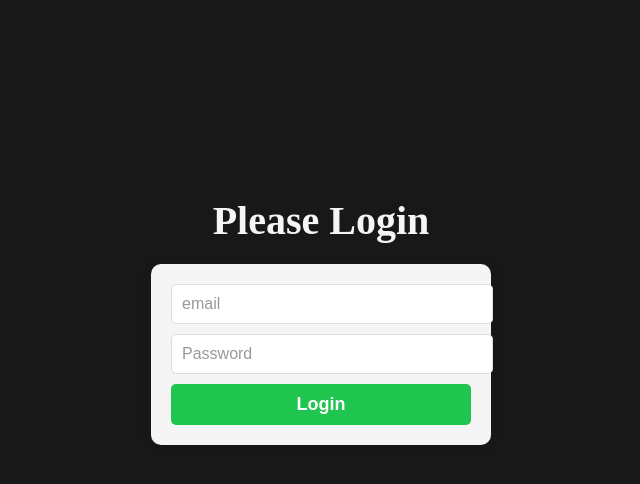
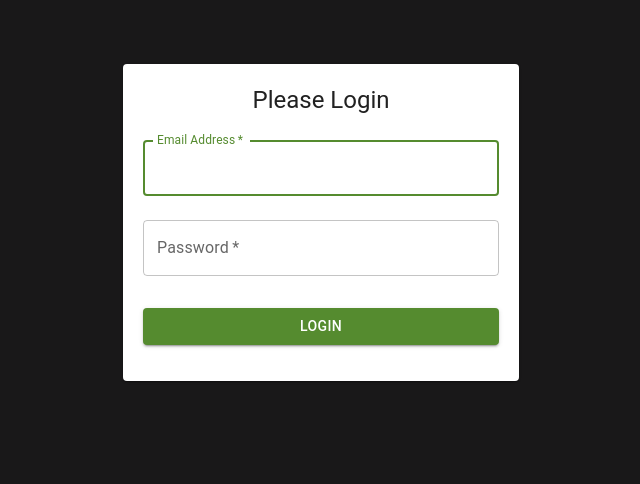
Before and after one commit to alberto-abarzua/peridash, a Next.js app in the folder frontend/: page /login in a window 1280 px wide. Shown: the top 484 px of the page, without its empty margins (319-959 px from the left). Built offline with nearby package versions, Linux system fonts and the light colour scheme; no server answers.

Commit message:
feat: redo user login and update dependencies

```diff
--- a/frontend/src/components/auth/LoginForm.jsx
+++ b/frontend/src/components/auth/LoginForm.jsx
@@ -1,45 +1,89 @@
-import { createToken, getToken } from '@/utils/auth';
-import { Box } from '@mui/material';
+import { createToken } from '@/utils/auth';
+import {
+    Container,
+    TextField,
+    Button,
+    Typography,
+    Box,
+    Card,
+} from '@mui/material';
 
 import { useRouter } from 'next/router';
-import React, { useState } from 'react';
+import { useState } from 'react';
 
-import styles from './LoginForm.module.css';
 const LoginForm = () => {
     const [email, setEmail] = useState('');
     const [password, setPassword] = useState('');
-    const router = useRouter(); // Initialize useRouter
+    const router = useRouter();
+
     const handleSubmit = async event => {
         event.preventDefault();
+        const success = await createToken(email, password);
 
-        let success = await createToken(email, password);
         if (success) {
             router.push('/');
         }
     };
+
     return (
-        <Box className={styles.outerGrid}>
-            <h1 className={styles.title}>Please Login</h1>
-            <form onSubmit={handleSubmit}>
-                <Box className={styles.loginForm}>
-                    <input
-                        type="input"
-                        placeholder="email"
+        <Container component="main" maxWidth="xs">
+            <Card
+                sx={{
+                    marginTop: 8,
+                    display: 'flex',
+                    flexDirection: 'column',
+                    alignItems: 'center',
+                    backgroundColor: 'white',
+                    padding: '20px',
+                }}
+            >
+                <Typography component="h1" variant="h5">
+                    Please Login
+                </Typography>
+                <Box
+                    component="form"
+                    noValidate
+                    sx={{ mt: 1, width: '100%' }}
+                    onSubmit={handleSubmit}
+                >
+                    <TextField
+                        variant="outlined"
+                        margin="normal"
+                        required
+                        fullWidth
+                        id="email"
+                        label="Email Address"
+                        name="email"
+                        autoComplete="email"
+                        autoFocus
                         value={email}
                         onChange={e => setEmail(e.target.value)}
-                        required={true}
                     />
-                    <input
+                    <TextField
+                        variant="outlined"
+                        margin="normal"
+                        required
+                        fullWidth
+                        name="password"
+                        label="Password"
                         type="password"
-                        placeholder="Password"
+                        id="password"
+                        autoComplete="current-password"
                         value={password}
                         onChange={e => setPassword(e.target.value)}
-                        required={true}
                     />
-                    <button type="submit">Login</button>
+                    <Button
+                        type="submit"
+                        fullWidth
+                        variant="contained"
+                        color="primary"
+                        sx={{ mt: 3, mb: 2 }}
+                    >
+                        Login
+                    </Button>
                 </Box>
-            </form>
-        </Box>
+            </Card>
+        </Container>
     );
 };
 
--- a/frontend/src/components/layout/Navbar.jsx
+++ b/frontend/src/components/layout/Navbar.jsx
@@ -1,3 +1,8 @@
+import Link from '@/components/layout/Link';
+import { logout } from '@/utils/auth';
+import LogoutIcon from '@mui/icons-material/Logout';
+import SettingsIcon from '@mui/icons-material/Settings';
+import SpaceDashboardIcon from '@mui/icons-material/SpaceDashboard';
 import StackedLineChartIcon from '@mui/icons-material/StackedLineChart';
 import {
     AppBar,
@@ -11,15 +16,11 @@ import {
     Divider,
     Box,
 } from '@mui/material';
+import ListItemIcon from '@mui/material/ListItemIcon';
 import { useTheme } from '@mui/material/styles';
 
-import Link from '@/components/layout/Link';
 import { useState } from 'react';
-import SettingsIcon from '@mui/icons-material/Settings';
-import ListItemIcon from '@mui/material/ListItemIcon';
-import SpaceDashboardIcon from '@mui/icons-material/SpaceDashboard';
-import LogoutIcon from '@mui/icons-material/Logout';
-import {logout} from '@/utils/auth';
+
 export default function Navbar() {
     const theme = useTheme();
     const [drawerOpen, setDrawerOpen] = useState(false);
@@ -48,7 +49,7 @@ export default function Navbar() {
     const drawer = (
         <div>
             <List>
-                {navLinks.map((link, index) => (
+                {navLinks.map(link => (
                     <Link href={link.path} key={link.title}>
                         <ListItem button>
                             <ListItemIcon>
@@ -62,15 +63,13 @@ export default function Navbar() {
                         </ListItem>
                     </Link>
                 ))}
-                <Divider/>
-                <ListItem button onClick = {logout}>
+                <Divider />
+                <ListItem button onClick={logout}>
                     <ListItemIcon>
                         <LogoutIcon sx={{ color: 'red' }} />
                     </ListItemIcon>
                     <ListItemText primary="Logout" sx={{ color: 'white' }} />
                 </ListItem>
-
-
             </List>
         </div>
     );
--- a/frontend/src/pages/_app.jsx
+++ b/frontend/src/pages/_app.jsx
@@ -2,6 +2,7 @@ import '@/styles/globals.css';
 
 import Navbar from '@/components/layout/Navbar';
 import { createTheme, ThemeProvider } from '@mui/material/styles';
+
 import { useRouter } from 'next/router';
 import PropTypes from 'prop-types';
 
@@ -18,9 +19,8 @@ const theme = createTheme({
 
 export default function MainApp({ Component, pageProps }) {
     const router = useRouter();
-    const cur_route = router.pathname;
     let nav = <Navbar />;
-    if (cur_route === '/login') {
+    if (router.pathname === '/login') {
         nav = null;
     }
     return (
--- a/frontend/src/pages/settings.jsx
+++ b/frontend/src/pages/settings.jsx
@@ -1,5 +1,4 @@
 import { withAuth } from '@/utils/auth';
-import { Grid } from '@mui/material';
 const DashPage = () => {
     return (
         <div>
--- a/frontend/src/utils/auth.js
+++ b/frontend/src/utils/auth.js
@@ -67,7 +67,14 @@ function logout() {
     removeToken();
     // reload docuemnt to clear all state
     window.location.href = '/';
-
 }
 
-export { setToken, getToken, removeToken, createToken, verifyAuth, withAuth, logout };
+export {
+    setToken,
+    getToken,
+    removeToken,
+    createToken,
+    verifyAuth,
+    withAuth,
+    logout,
+};
```
Also changed, not shown: frontend/src/components/layout/Link.jsx (+9 -1 lines), 2 other files (tests, documents, lock files or other folders).
